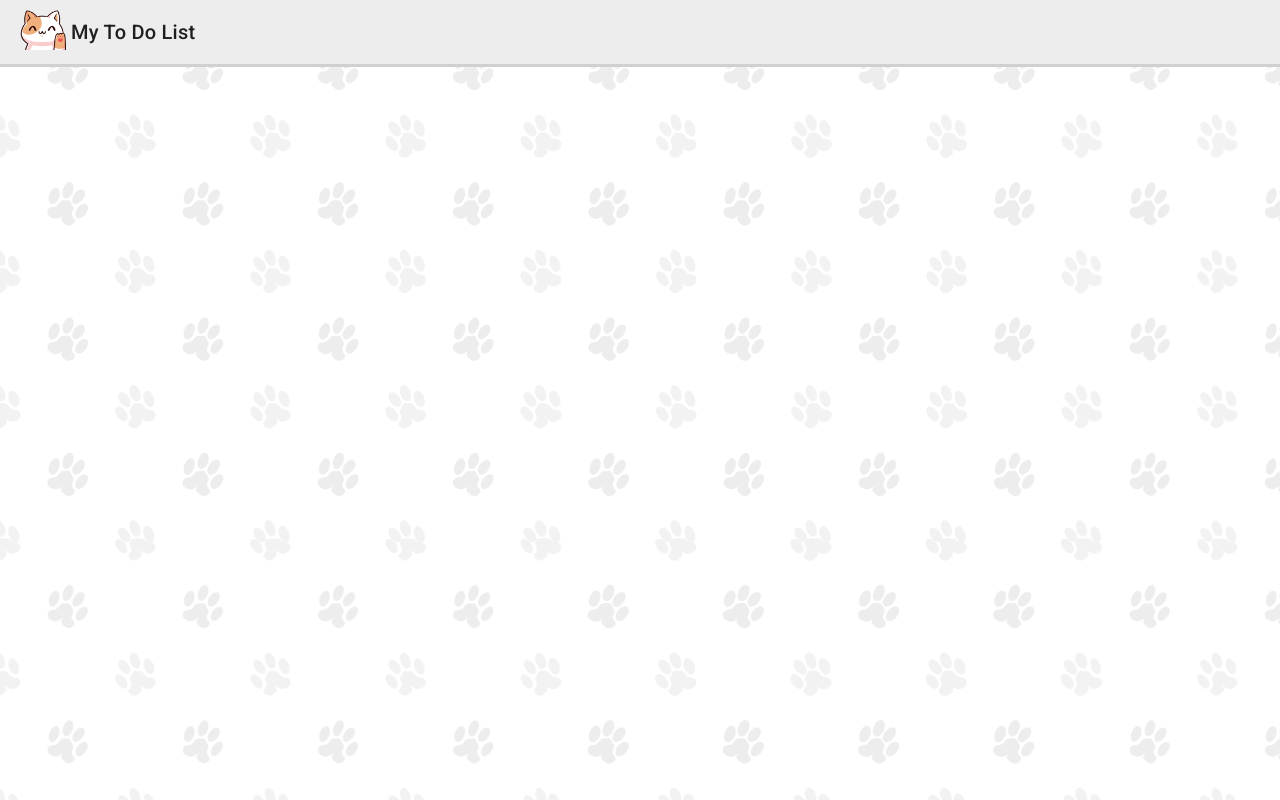
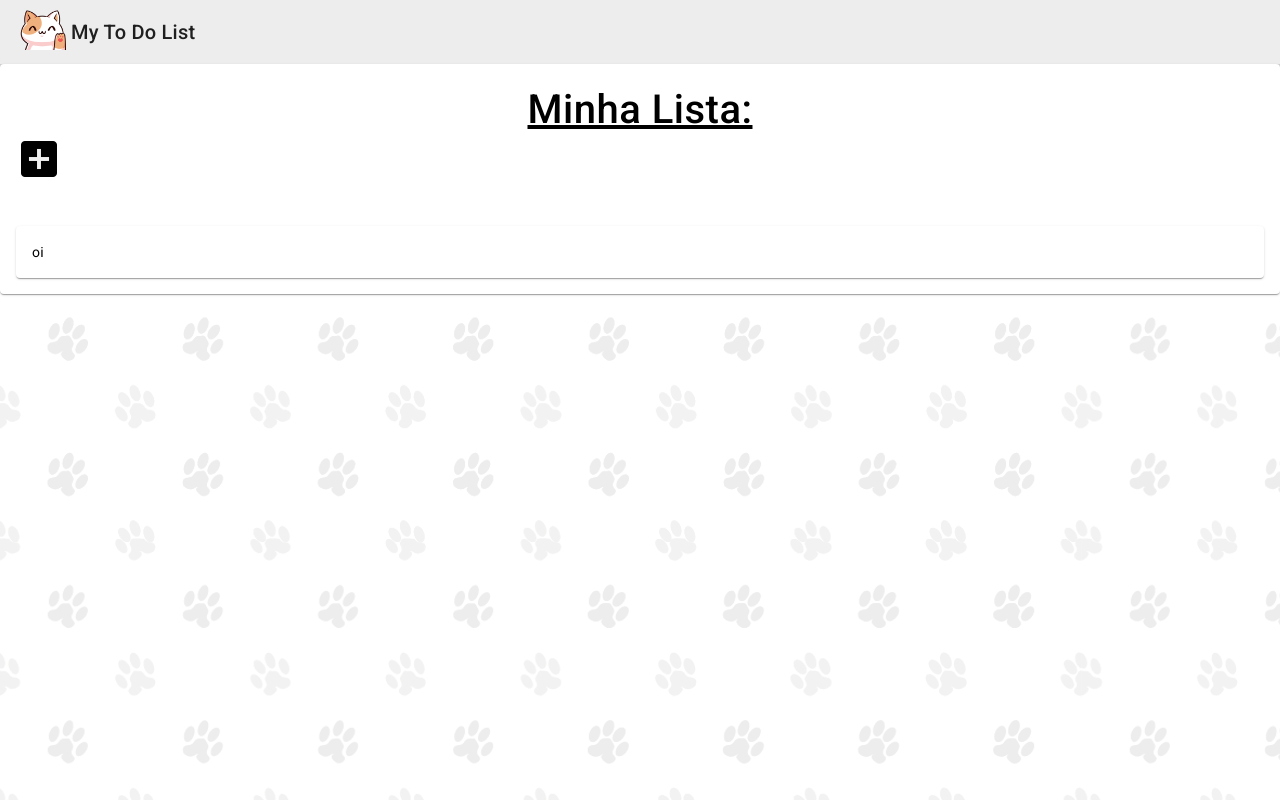
Before and after one commit to Diego-S-G/MyToDoList_front, an Angular app: page /minha-lista in a window 1280 px wide. Built offline with nearby package versions, Linux system fonts and the light colour scheme.

Commit message:
Implementa a funcionalidade cadastrar tarefa.

```diff
--- /dev/null
+++ b/src/app/components/pages/minha-lista/cadastrar-tarefa/cadastrar-tarefa.component.html
@@ -0,0 +1,13 @@
+<h2 mat-dialog-title>Adicionar Tarefa:</h2>
+<mat-dialog-content>
+    <form class="form" [formGroup]="form">
+        <mat-form-field>
+            <mat-label>Descrição</mat-label>
+            <input matInput required formControlName="descricao" maxlength="90">
+        </mat-form-field>
+    </form>
+</mat-dialog-content>
+<mat-dialog-actions class="buttons">
+  <button mat-button color="primary" (click)="gravar()">Adicionar</button>
+  <button mat-button color="warn" mat-dialog-close cdkFocusInitial>Cancelar</button>
+</mat-dialog-actions>
--- /dev/null
+++ b/src/app/components/pages/minha-lista/cadastrar-tarefa/cadastrar-tarefa.component.scss
@@ -0,0 +1,23 @@
+h2 {
+    display: flex;
+    justify-content: center;
+    margin-bottom: 20px;
+    margin-top: 20px;
+}
+
+.form {
+    display: flex;
+    flex-direction: column;
+    justify-content: center;
+}
+
+.buttons {
+    display: flex;
+    justify-content: center;
+    margin-bottom: 20px;
+
+    button {
+        width: 150px;
+        height: 40px;
+    }
+}
--- /dev/null
+++ b/src/app/components/pages/minha-lista/cadastrar-tarefa/cadastrar-tarefa.component.ts
@@ -0,0 +1,49 @@
+import { Component, EventEmitter, Inject, Output } from '@angular/core';
+import { FormGroup, FormBuilder, Validators } from '@angular/forms';
+import { MatDialogRef, MAT_DIALOG_DATA } from '@angular/material/dialog';
+import { TarefaService } from 'src/app/services/tarefa.service';
+
+@Component({
+  selector: 'app-cadastrar-tarefa',
+  templateUrl: './cadastrar-tarefa.component.html',
+  styleUrls: ['./cadastrar-tarefa.component.scss']
+})
+export class CadastrarTarefaComponent {
+  form: FormGroup = this.montarForm();
+
+  @Output() salvarClicado = new EventEmitter<string>();
+
+  constructor(public dialogRef: MatDialogRef<CadastrarTarefaComponent>,
+    @Inject(MAT_DIALOG_DATA) public data: any,
+    private formBuilder: FormBuilder,
+    private service: TarefaService,
+  ) {}
+
+  montarForm() {
+    return this.formBuilder.group({
+      descricao: ['',[Validators.required]],
+    })
+  }
+
+  gravar() {
+    if (this.form.valid) {
+      var entity = this.form.value
+      this.service.post(entity).subscribe(() => {
+        this.limparForm();
+        this.fecharDialog();
+      })
+    }
+    else {
+      this.salvarClicado.emit('Por favor preencha o campo "Descrição"');
+    }
+  }
+
+  limparForm() {
+    this.form.reset();
+  }
+
+  fecharDialog(): void {
+    this.dialogRef.close();
+    this.salvarClicado.emit('Tarefa cadastrada com sucesso!');
+  }
+}
--- a/src/app/components/pages/minha-lista/minha-lista.component.html
+++ b/src/app/components/pages/minha-lista/minha-lista.component.html
@@ -1,9 +1,17 @@
 <div class="main-content">
-
-<div>
-
+    <mat-card class="main-card">
+        <mat-card-title id="main-title">Minha Lista:</mat-card-title>
+        <mat-card-content>
+            <div class="cadastro-tarefa">
+                <button class="add-button" (click)="cadastrarDialog()">
+                    <mat-icon id="add-icon">add_box</mat-icon>
+                </button>
+            </div>
+            <div class="lista-tarefas">
+                <mat-card class="tarefas-card">
+                    <mat-card-content>oi</mat-card-content>
+                </mat-card>
+            </div>
+        </mat-card-content>
+    </mat-card>
 </div>
-<div>
-
-</div>
-</div>
--- a/src/app/components/pages/minha-lista/minha-lista.component.scss
+++ b/src/app/components/pages/minha-lista/minha-lista.component.scss
@@ -0,0 +1,31 @@
+.main-content {
+    .main-card {
+        #main-title {
+            font-size: 40px;
+            text-decoration: underline;
+            display: flex;
+            justify-content: center;
+            margin-bottom: 20px;
+            margin-top: 30px;
+        }
+
+        .cadastro-tarefa {
+            margin-bottom: 50px;
+            margin-left: 5px;
+
+            .add-button {
+                border: none;
+                transition: .3s;
+
+                #add-icon {
+                    transform: scale(2);
+                }
+            }
+
+            .add-button:hover {
+                cursor: pointer;
+                transform: scale(1.3);
+            }
+        }
+    }
+}
--- a/src/app/components/pages/minha-lista/minha-lista.component.ts
+++ b/src/app/components/pages/minha-lista/minha-lista.component.ts
@@ -1,4 +1,8 @@
 import { Component } from '@angular/core';
+import { TarefaService } from 'src/app/services/tarefa.service';
+import { MatSnackBar } from '@angular/material/snack-bar';
+import { MatDialog } from '@angular/material/dialog';
+import { CadastrarTarefaComponent } from './cadastrar-tarefa/cadastrar-tarefa.component';
 
 @Component({
   selector: 'app-minha-lista',
@@ -6,5 +10,35 @@ import { Component } from '@angular/core';
   styleUrls: ['./minha-lista.component.scss']
 })
 export class MinhaListaComponent {
+  constructor(private service: TarefaService,
+    private _snackBar: MatSnackBar,
+    public dialog: MatDialog) { }
 
+    // ngOnInit(): void {
+    //   this.obterTarefas();
+    // }
+
+
+  cadastrarDialog() {
+    const dialogRef = this.dialog.open(CadastrarTarefaComponent, {
+      width: '500px',
+    });
+    dialogRef.afterClosed().subscribe({
+      next: () => {
+        // this.obterTarefas();
+      }
+    })
+
+    dialogRef.componentInstance.salvarClicado.subscribe((mensagem: string) => {
+      this.openSnackBar(mensagem);
+    })
+  }
+
+  openSnackBar(mensagem: string) {
+    this._snackBar.open(mensagem, 'Ok', {
+      horizontalPosition: 'center',
+      verticalPosition: 'top',
+      duration: 3000
+    });
+  }
 }
```
Also changed, not shown: src/app/app.module.ts (+19 -2 lines).
